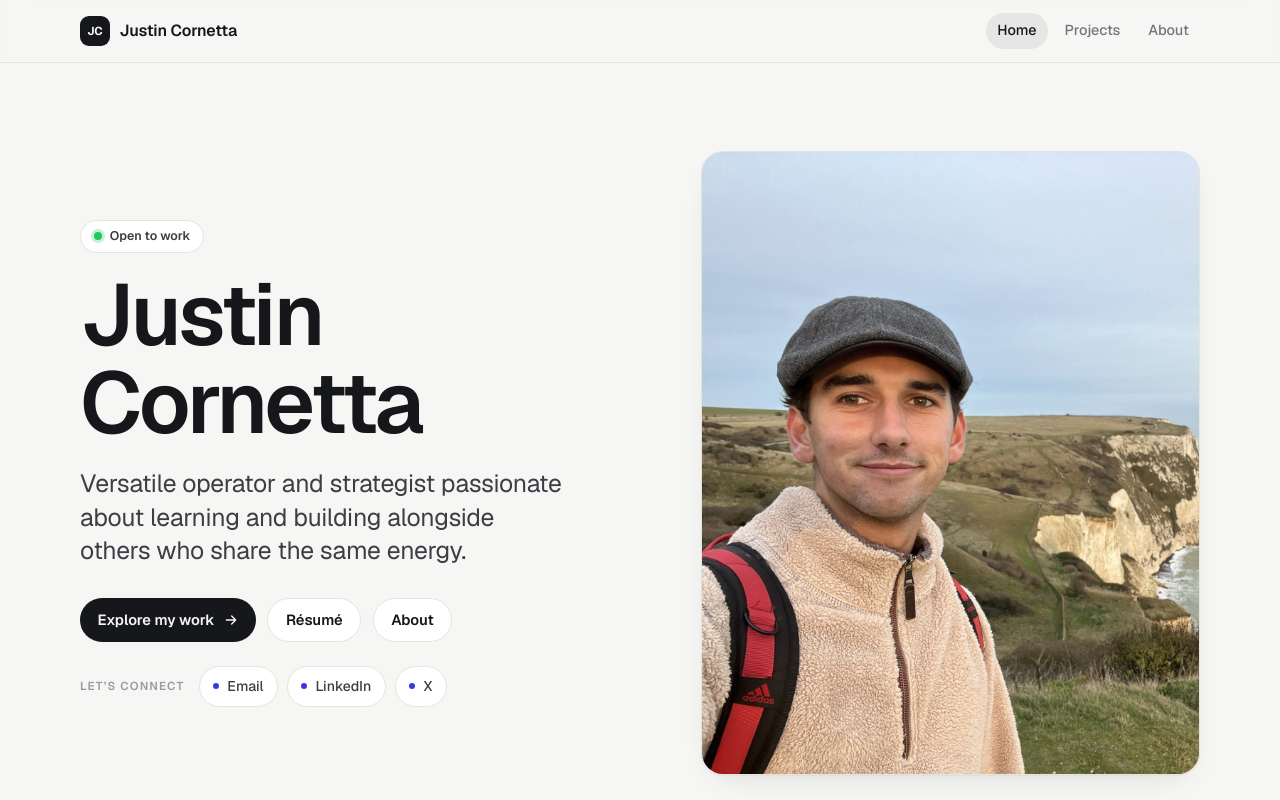
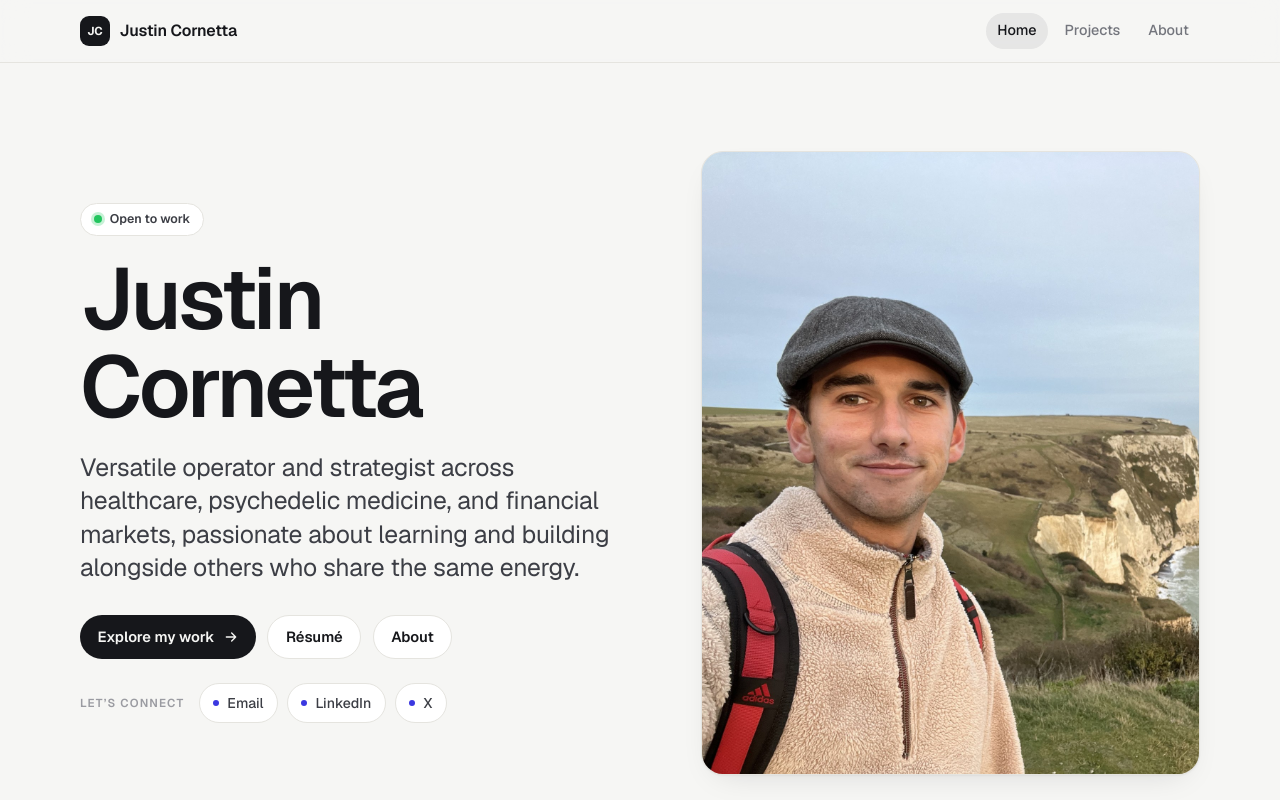
Before and after one commit to justincornetta/personal-website, a Next.js app: page / in a window 1280 px wide. Shown: the top 800 px of the page. Built offline with nearby package versions, Linux system fonts and the light colour scheme.

Commit message:
Add industry context to hero

```diff
--- a/src/app/page.tsx
+++ b/src/app/page.tsx
@@ -74,8 +74,8 @@ export default function Home() {
           </span>
           <h1 className="hero__name">Justin Cornetta</h1>
           <p className="hero__lede">
-            Versatile operator and strategist passionate about learning and building alongside others
-            who share the same energy.
+            Versatile operator and strategist across healthcare, psychedelic medicine, and financial
+            markets, passionate about learning and building alongside others who share the same energy.
           </p>
           <div className="hero__cta">
             <Link className="button-primary" href="/projects">
```
